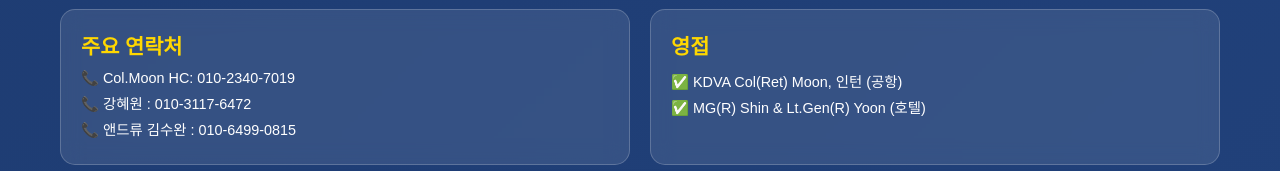
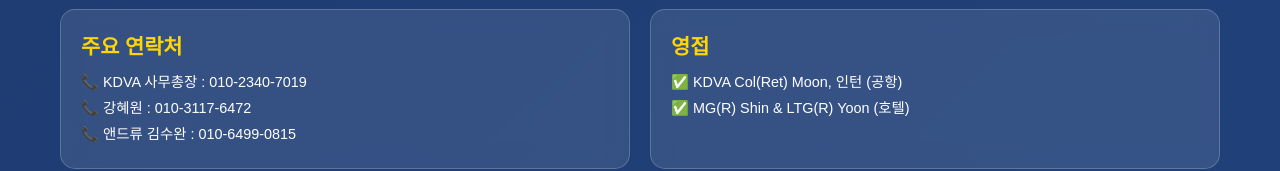
Before and after one commit to ohhmoon85-ops/AVC, a plain HTML site: page index.html in a window 1280 px wide. Shown: the part 353-524 px from the top of the page. Drawn offline with Linux system fonts and the light colour scheme.

Commit message:
Update index.html

```diff
--- a/index.html
+++ b/index.html
@@ -218,14 +218,14 @@
         <div class="vip-info">
             <div class="vip-card">
                 <div class="vip-name">주요 연락처</div>
-                <div class="flight-info">📞 Col.Moon HC: 010-2340-7019</div>
+                <div class="flight-info">📞 KDVA 사무총장 : 010-2340-7019</div>
                 <div class="flight-info">📞 강혜원 : 010-3117-6472</div>
                 <div class="flight-info">📞 앤드류 김수완 : 010-6499-0815</div>
             </div>
             <div class="vip-card">
                 <div class="vip-name">영접</div>
                 <div class="flight-info">✅ KDVA Col(Ret) Moon, 인턴 (공항) </div>
-                <div class="flight-info">✅ MG(R) Shin & Lt.Gen(R) Yoon (호텔)</div>
+                <div class="flight-info">✅ MG(R) Shin & LTG(R) Yoon (호텔)</div>
             </div>
 
         </div>
```
